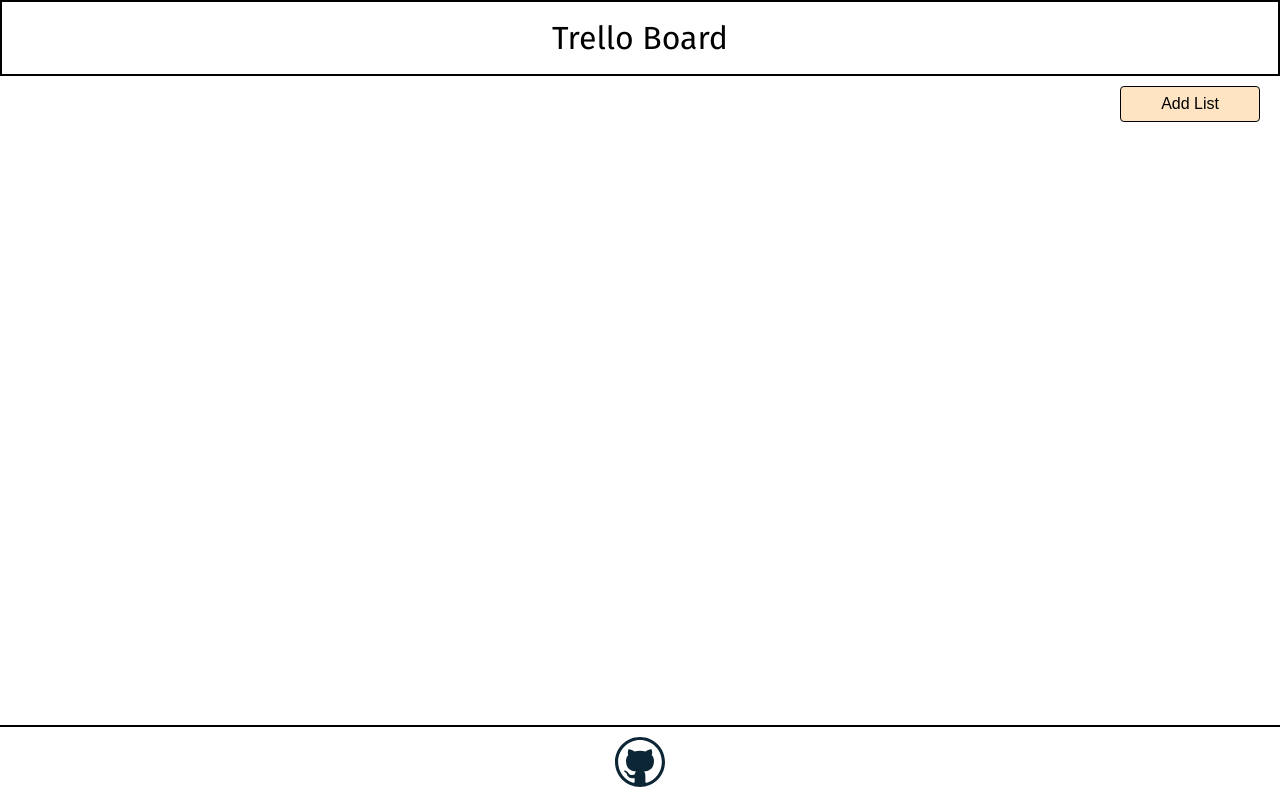
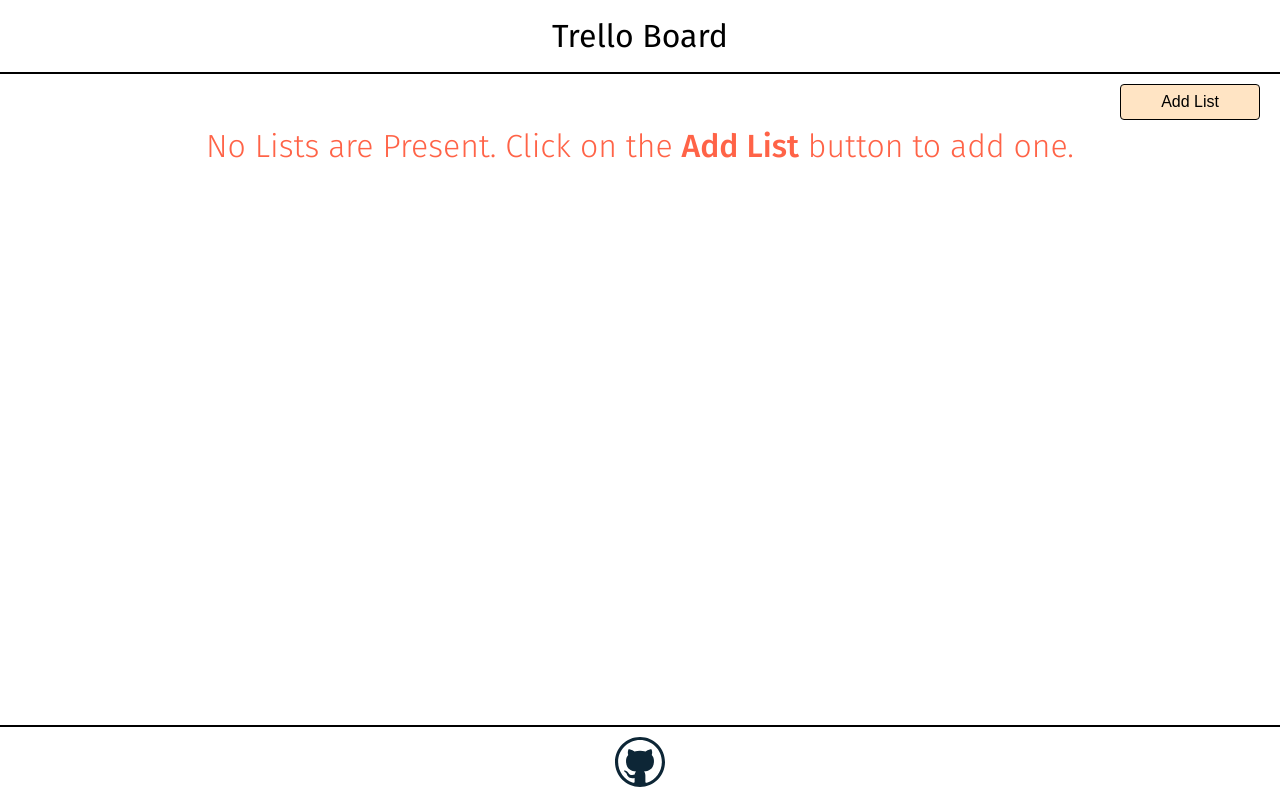
Before and after one commit to rednithin/Trello, a React (Create React App) app: page / in a window 1280 px wide. Built offline with nearby package versions, Linux system fonts and the light colour scheme.

Commit message:
Added Empty conditions.

```diff
--- a/src/App.css
+++ b/src/App.css
@@ -10,7 +10,7 @@
   text-align: center;
   font-size: xx-large;
   padding: 20px 0px;
-  border: 2px solid black;
+  border-bottom: 2px solid black;
 }
 
 .app__content {
@@ -38,6 +38,17 @@
   flex-wrap: wrap;
 }
 
+.list-collection--empty {
+  text-align: center;
+  font-size: xx-large;
+  color: tomato;
+  font-weight: 300;
+}
+
 .cursor-pointer {
   cursor: pointer;
 }
+
+b {
+  font-weight: 500;
+}
--- a/src/App.tsx
+++ b/src/App.tsx
@@ -111,6 +111,15 @@
             onClick={() => dispatch(setAddListModalStatus(true))}
           />
         </div>
+
+        {!Object.values(listCollection || {})?.length ? (
+          <div className="list-collection--empty">
+            <div>
+              No Lists are Present. Click on the <b>Add List</b> button to add
+              one.
+            </div>
+          </div>
+        ) : (
           <div className="list-collection">
             {Object.values(listCollection || {})?.map((list) => (
               <List
@@ -127,6 +136,7 @@
                 <div className="list list--dummy"></div>
               ))}
           </div>
+        )}
         <AddListModal addNewList={addNewList} />
         <AddTaskModal addNewTask={addNewTask} />
       </div>
--- a/src/components/List/index.css
+++ b/src/components/List/index.css
@@ -29,12 +29,25 @@
 .list__tasks {
   padding: 5px;
   flex: 1;
-  border-bottom: 2px solid tomato;
+}
+
+.list_tasks--empty {
+  text-align: center;
+  font-size: large;
+  display: flex;
+  justify-content: center;
+  align-items: center;
+  color: saddlebrown;
+}
+
+.list_tasks--empty b {
+  font-size: x-large;
 }
 
 .list__add_task {
   text-align: center;
   padding: 5px;
+  border-top: 2px solid tomato;
 }
 
 .list__dnd_mask {
--- a/src/components/List/index.tsx
+++ b/src/components/List/index.tsx
@@ -46,6 +46,13 @@
           onClick={() => removeList({ listId: item.id })}
         />
       </div>
+      {!Object.values(item.tasks).length ? (
+        <div className="list__tasks list_tasks--empty">
+          <div>
+            No Tasks are Present. Click on the <b>+</b> button below to add one.
+          </div>
+        </div>
+      ) : (
         <div className="list__tasks">
           {Object.values(item.tasks)?.map((task) => (
             <Task
@@ -56,6 +63,8 @@
             />
           ))}
         </div>
+      )}
+
       <div className="list__add_task">
         <Add
           className="cursor-pointer"
```
Lines whose indentation alone changed are shown as unchanged.
